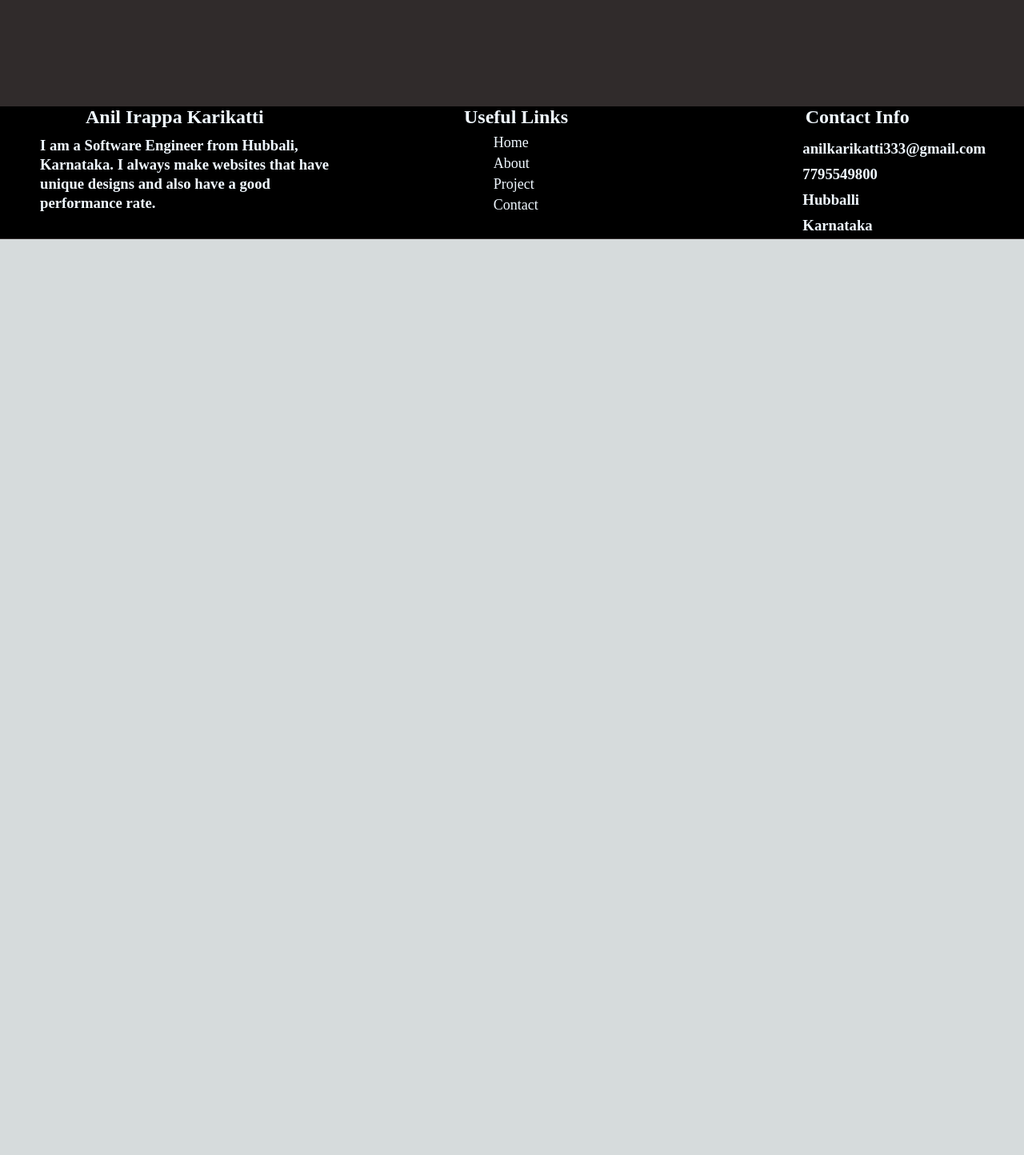
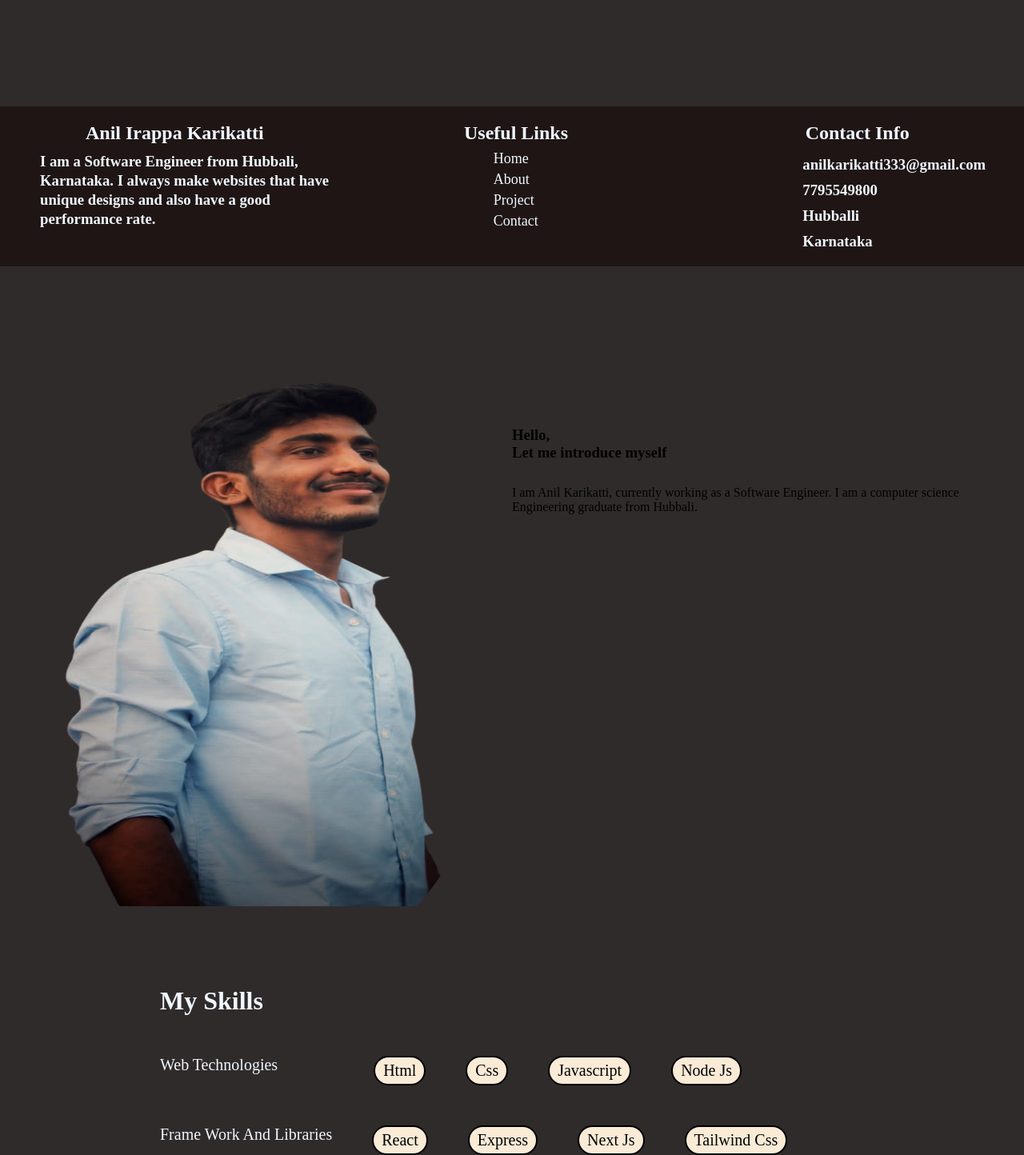
Before and after one commit to anilikarikatti/Portpolio, a Next.js app: page / in a window 1280 px wide. Shown: the part 1151-2595 px from the top of the page at 80% size. Before the commit the page ends 1450 px from the top, so only its background shows below. Built offline with nearby package versions, Linux system fonts and the light colour scheme; a web font is replaced by a local one.

Commit message:
about page half is ready

```diff
--- a/pages/_app.js
+++ b/pages/_app.js
@@ -2,6 +2,7 @@ import '../styles/globals.css'
 import '../styles/additional.css'
 import '../styles/skills.css'
 import '../styles/projects.css'
+import '../styles/about.css'
 
 export default function App({ Component, pageProps }) {
   return <Component {...pageProps} />
--- /dev/null
+++ b/pages/components/about.js
@@ -0,0 +1,57 @@
+
+
+export default function About(){
+    return(
+        <>
+
+        <div className='project-page' >
+            <div className="flex" >
+                <div className=' wi backimg  height-100' >
+
+
+                </div>
+                <div className='wi'>
+                    <h3 className="hello">Hello,</h3>
+
+                    <h3> Let me introduce myself</h3>
+                                <p className="para">
+                                I am Anil Karikatti, currently working as a Software Engineer. I am a computer science  Engineering graduate from Hubbali.
+                                </p>
+
+                </div>
+                </div>
+            <div className="">
+
+                <h1 className="myskills">my skills</h1>
+                <div className="web">
+                    <div className="left">web technologies </div>
+                    <div className="leftdata  border">html</div>
+                    <div className="innerleft border">css</div>
+                    <div className="innerleft border">javascript </div>
+                    <div className="innerleft border">node js </div>
+
+
+                </div>
+
+            </div>
+
+            <div className="">
+
+                {/* <h1 className="myskills"></h1> */}
+                <div className="web">
+                    <div className="left">frame work and libraries </div>
+                    <div className=" border innerleftframe">react</div>
+                    <div className="innerleftframe border">express</div>
+                    <div className="innerleftframe border">next js</div>
+                    <div className="innerleftframe border">tailwind css</div>
+
+
+                </div>
+
+            </div>
+
+        </div>
+
+        </>
+    )
+}
--- a/pages/components/projects.js
+++ b/pages/components/projects.js
@@ -22,14 +22,14 @@ export default function Projects(){
 
             </div>
             <div className="contact">
-                <div className="abt">
+                <div className="abt below">
                     <h2 >Anil Irappa Karikatti</h2>
                     <h3 className="content">
                         I am a Software Engineer from Hubbali, Karnataka.
                     I always make websites that have unique designs and also have a good performance rate.
                     </h3>
                 </div>
-                <div className="abt">
+                <div className="abt below">
                     <h2>useful links</h2>
                     <ul>
                         <li className="lists">home</li>
@@ -40,7 +40,7 @@ export default function Projects(){
                     </ul>
                     </div>
                 <div className="abt">
-                    <h2>contact info</h2>
+                    <h2 className="below">contact info</h2>
                     <h3 className="address">
                         anilkarikatti333@gmail.com
                         7795549800
--- a/pages/index.js
+++ b/pages/index.js
@@ -5,7 +5,8 @@ import styles from '../styles/Home.module.css'
 // import additonal from '../styles/additional.css'
 import Home from './components/home'
 import Projects from './components/projects'
-import Skills from './components/skills'
+import About from './components/about'
+
 
 
 
@@ -29,6 +30,7 @@ export default function Main() {
             <div>
               <Home/>
               <Projects/>
+              <About></About>
           </div>
         </main>
     </>
--- /dev/null
+++ b/styles/about.css
@@ -0,0 +1,57 @@
+.hello{
+    margin-top: 200px;
+}
+
+.para{
+    margin-top: 30px;
+}
+.myskills{
+    /* margin-top: 800px; */
+    margin-left: 200px;
+    text-transform: capitalize;
+    color: aliceblue;
+}
+
+.height-100{
+    height: 900px;
+    /* margin-left: 100px */
+}
+
+.wi{
+    width: 50%;
+}
+
+.web{
+    /* margin-left: 100px; */
+    display: flex;
+    margin-top: 50px;
+    color: aliceblue;
+    text-transform: capitalize;
+    font-size: 20px;
+}
+
+.left{
+    margin-left: 200px;
+}
+
+.leftdata{
+    margin-left: 120px;
+}
+
+.innerleft{
+    margin-left: 50px;
+}
+
+.border{
+    border: 2px solid black;
+    /* width: 100px; */
+    padding: 5px 10px;
+    border-radius: 20px;
+    text-align: center;
+    background-color: antiquewhite;
+    color: black;
+}
+
+.innerleftframe{
+    margin-left: 50px;
+}
--- a/styles/projects.css
+++ b/styles/projects.css
@@ -15,7 +15,8 @@
 .contact{
     display: flex;
     margin-top: 135px;
-    background-color: black;
+    background-color:rgb(31, 21, 21);
+    height: 200px;
 }
 .abt{
     width:35%;
@@ -30,7 +31,8 @@
 }
 
 .project-page{
-    height: 850px;
+    /* height: 850px; */
+    height: 100%;
     /* width: 100vw; */
     background-color: rgb(48, 43, 43);
     /* justify-content: flex-start; */
@@ -61,3 +63,7 @@
     line-height: 32px;
 
 }
+
+.below{
+    margin-top: 20px;
+}
```
